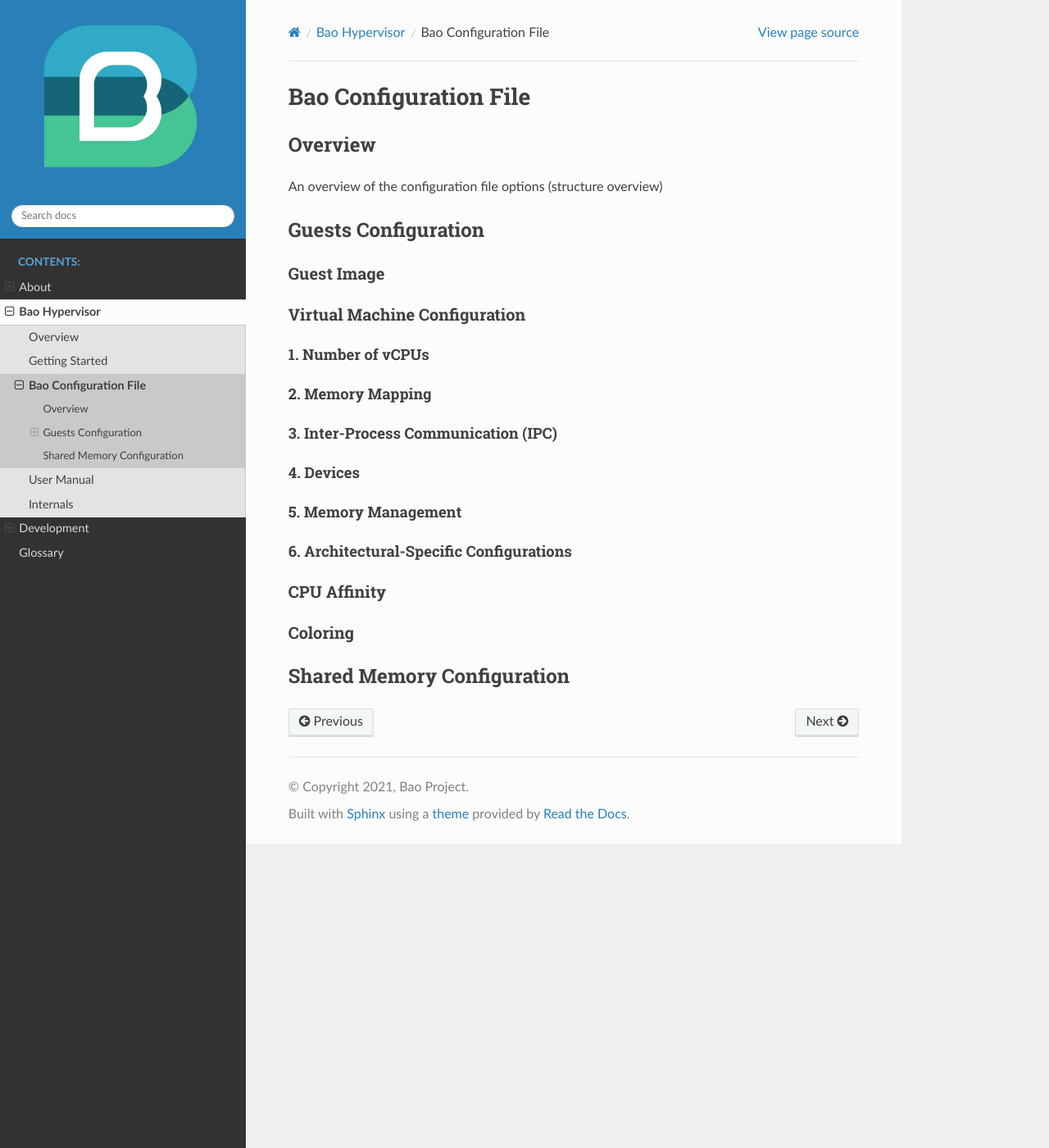
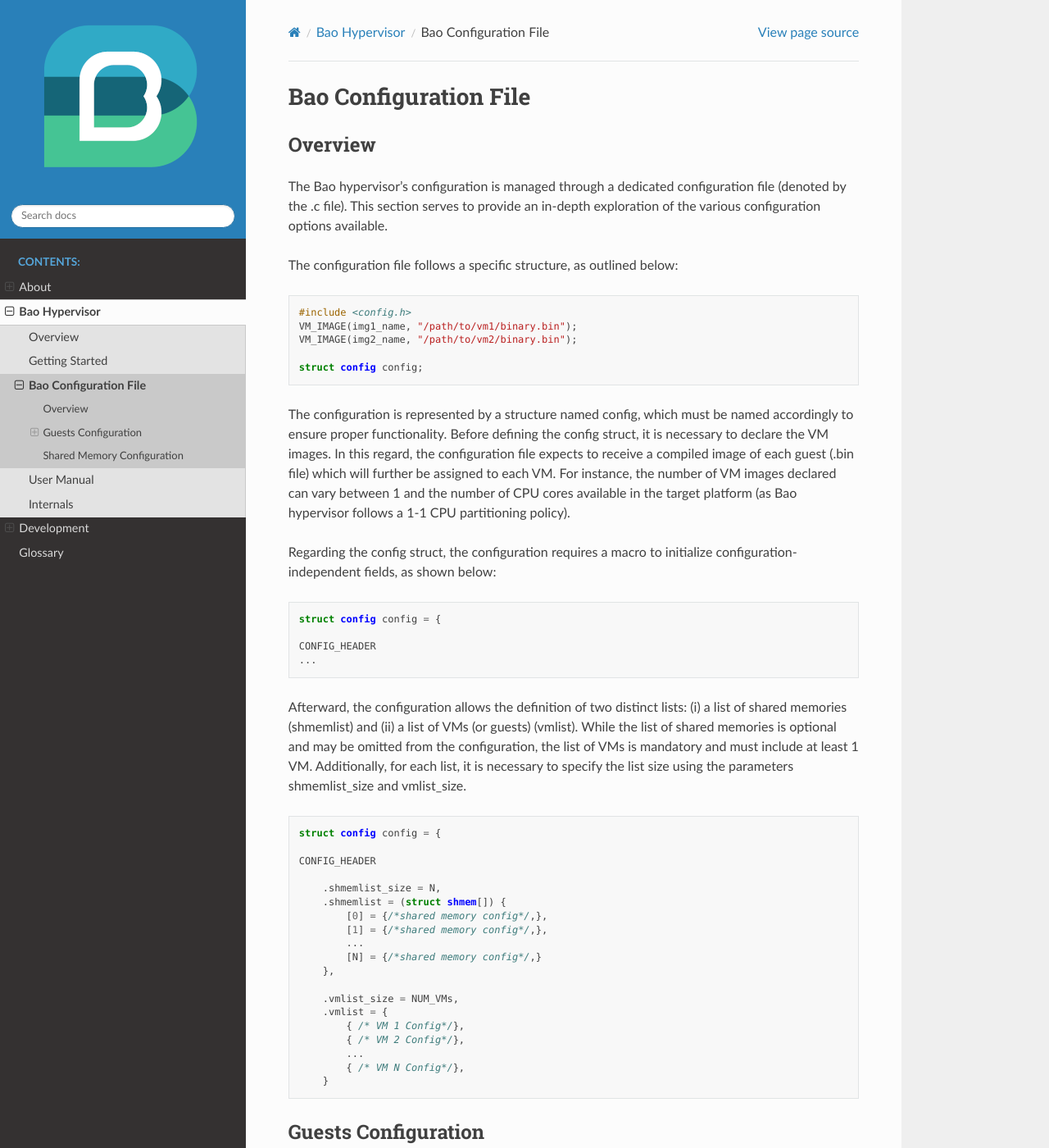
Before and after one commit to bao-project/bao-docs, a Sphinx documentation site: the page built from source/bao_hyp/config.rst, in a window 1280 px wide and 1400 px high. Shown: the whole window at 82% size. Built offline with Sphinx 7.4.7 and the Read the Docs theme 2.0.0, drawn with Linux system fonts in a browser that asks for light colours.

Commit message:
feat(doc): add overview content to bao-classic config documentation
Signed-off-by: Diogo21Costa <diogoandreveigacosta@gmail.com>

```diff
--- a/source/bao_hyp/config.rst
+++ b/source/bao_hyp/config.rst
@@ -3,7 +3,67 @@ Bao Configuration File
 
 Overview
 --------
-An overview of the configuration file options (structure overview)
+The Bao hypervisor's configuration is managed through a dedicated configuration
+file (denoted by the .c file). This section serves to provide an in-depth
+exploration of the various configuration options available.
+
+The configuration file follows a specific structure, as outlined below:
+
+.. code-block:: c
+
+    #include <config.h>
+    VM_IMAGE(img1_name, "/path/to/vm1/binary.bin");
+    VM_IMAGE(img2_name, "/path/to/vm2/binary.bin");
+
+    struct config config;
+
+The configuration is represented by a structure named config, which must be
+named accordingly to ensure proper functionality.
+Before defining the config struct, it is necessary to declare the VM images.
+In this regard, the configuration file expects to receive a compiled image of
+each guest (.bin file) which will further be assigned to each VM. For instance,
+the number of VM images declared can vary between 1 and the number of CPU cores
+available in the target platform (as Bao hypervisor follows a 1-1 CPU
+partitioning policy).
+
+Regarding the config struct, the configuration requires a macro to initialize
+configuration-independent fields, as shown below:
+
+.. code-block:: c
+
+    struct config config = {
+
+    CONFIG_HEADER
+    ...
+
+Afterward, the configuration allows the definition of two distinct lists: (i) a
+list of shared memories (shmemlist) and (ii) a list of VMs (or guests) (vmlist).
+While the list of shared memories is optional and may be omitted from the
+configuration, the list of VMs is mandatory and must include at least 1 VM.
+Additionally, for each list, it is necessary to specify the list size using the
+parameters shmemlist_size and vmlist_size.
+
+.. code-block:: c
+
+    struct config config = {
+
+    CONFIG_HEADER
+
+        .shmemlist_size = N,
+        .shmemlist = (struct shmem[]) {
+            [0] = {/*shared memory config*/,},
+            [1] = {/*shared memory config*/,},
+            ...
+            [N] = {/*shared memory config*/,}
+        },
+
+        .vmlist_size = NUM_VMs,
+        .vmlist = {
+            { /* VM 1 Config*/},
+            { /* VM 2 Config*/},
+            ...
+            { /* VM N Config*/},
+        }
 
 Guests Configuration
 --------------------
```
